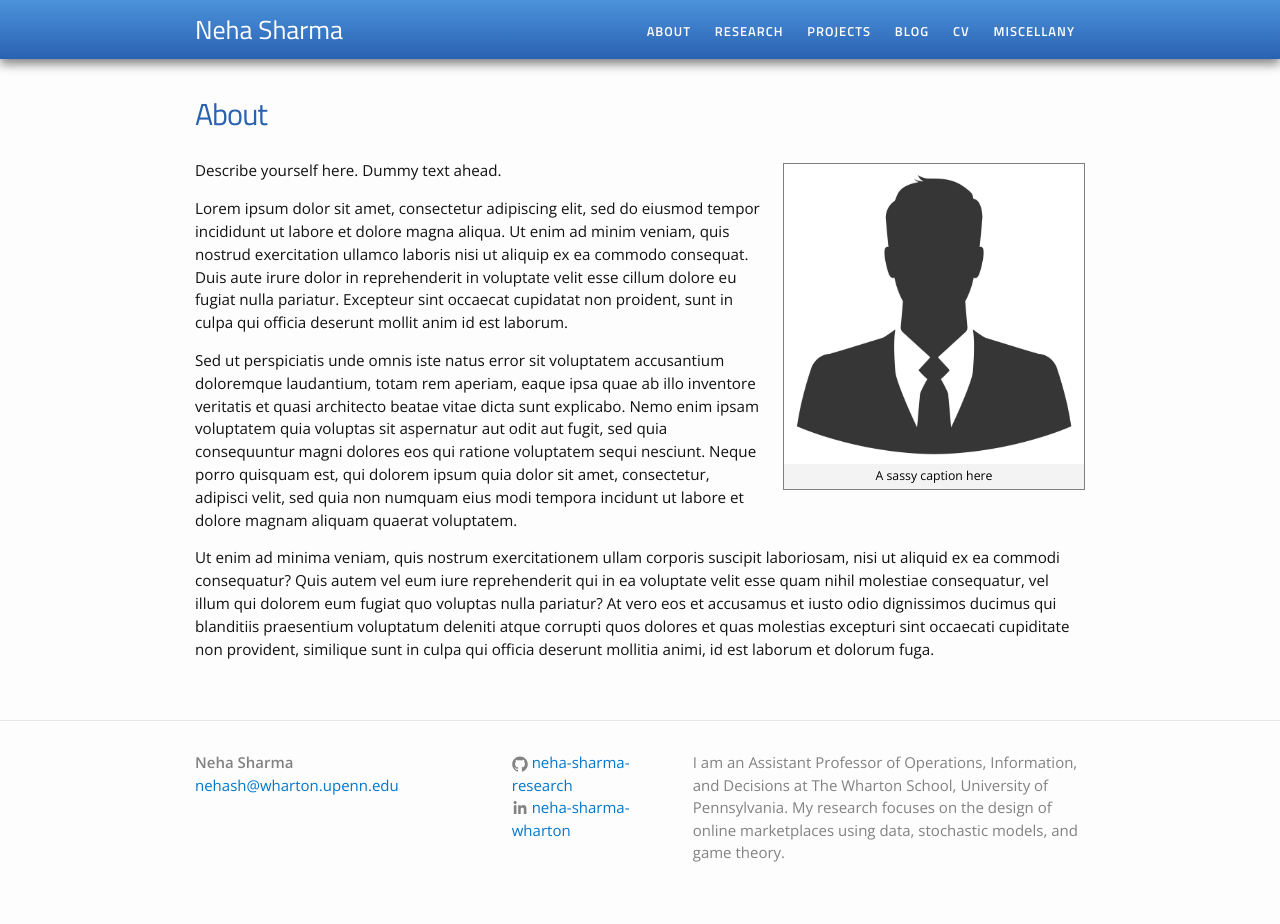
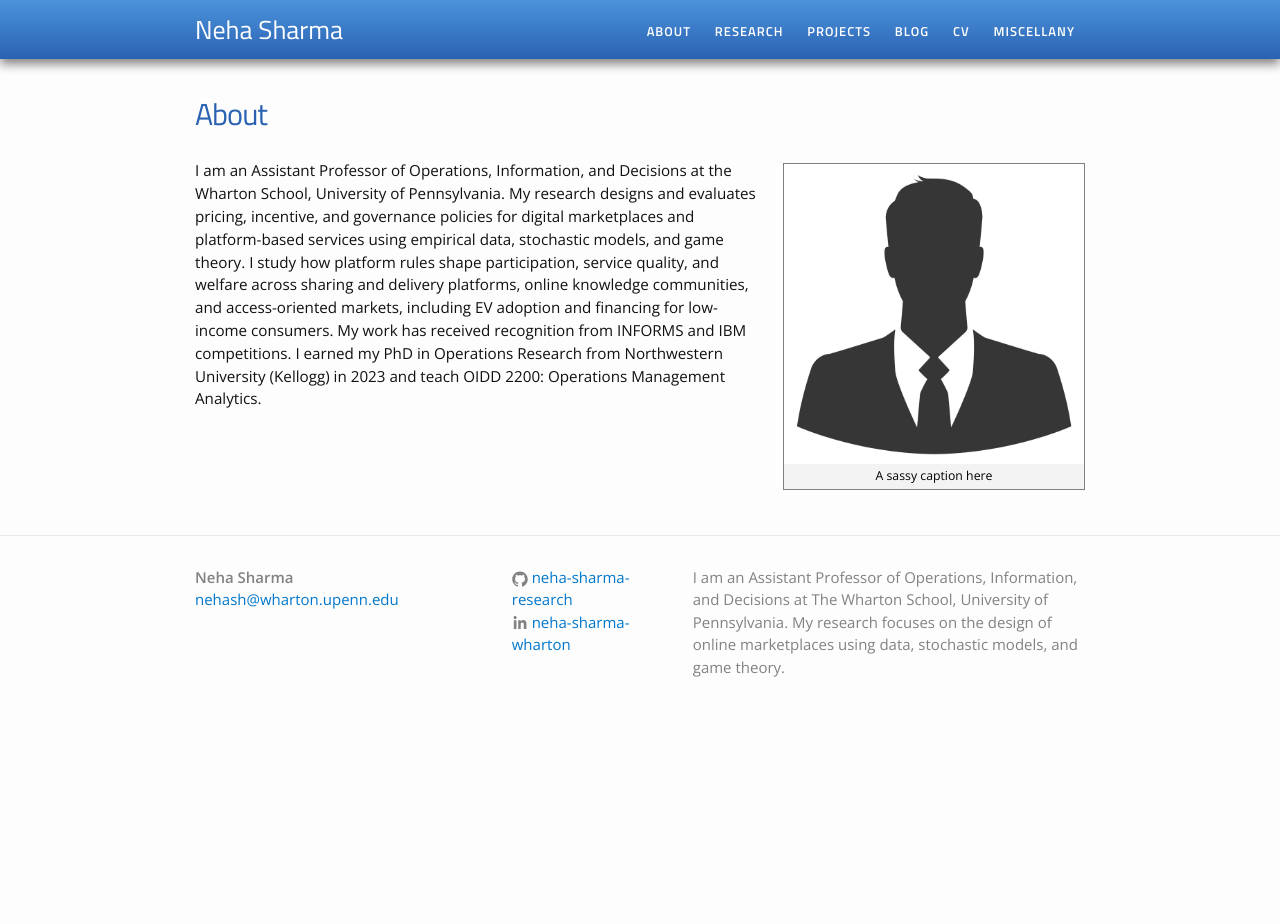
Before and after one commit to neha-sharma-research/neha-sharma-research.github.io, a Jekyll site: the page built from about.md, in a window 1280 px wide. Built offline with Jekyll 4.4.1, drawn with Linux system fonts in a browser that asks for light colours; after the commit the page ends 900 px from its top, so only the background shows below that.

Commit message:
Update about.md

```diff
--- a/about.md
+++ b/about.md
@@ -6,10 +6,4 @@ permalink: /about/
 
 {% include image.html url="/images/profile.jpg" caption="A sassy caption here" width=300 align="right" %}
 
-Describe yourself here. Dummy text ahead.
-
-Lorem ipsum dolor sit amet, consectetur adipiscing elit, sed do eiusmod tempor incididunt ut labore et dolore magna aliqua. Ut enim ad minim veniam, quis nostrud exercitation ullamco laboris nisi ut aliquip ex ea commodo consequat. Duis aute irure dolor in reprehenderit in voluptate velit esse cillum dolore eu fugiat nulla pariatur. Excepteur sint occaecat cupidatat non proident, sunt in culpa qui officia deserunt mollit anim id est laborum.
-
-Sed ut perspiciatis unde omnis iste natus error sit voluptatem accusantium doloremque laudantium, totam rem aperiam, eaque ipsa quae ab illo inventore veritatis et quasi architecto beatae vitae dicta sunt explicabo. Nemo enim ipsam voluptatem quia voluptas sit aspernatur aut odit aut fugit, sed quia consequuntur magni dolores eos qui ratione voluptatem sequi nesciunt. Neque porro quisquam est, qui dolorem ipsum quia dolor sit amet, consectetur, adipisci velit, sed quia non numquam eius modi tempora incidunt ut labore et dolore magnam aliquam quaerat voluptatem.
-
-Ut enim ad minima veniam, quis nostrum exercitationem ullam corporis suscipit laboriosam, nisi ut aliquid ex ea commodi consequatur? Quis autem vel eum iure reprehenderit qui in ea voluptate velit esse quam nihil molestiae consequatur, vel illum qui dolorem eum fugiat quo voluptas nulla pariatur? At vero eos et accusamus et iusto odio dignissimos ducimus qui blanditiis praesentium voluptatum deleniti atque corrupti quos dolores et quas molestias excepturi sint occaecati cupiditate non provident, similique sunt in culpa qui officia deserunt mollitia animi, id est laborum et dolorum fuga.
+I am an Assistant Professor of Operations, Information, and Decisions at the Wharton School, University of Pennsylvania. My research designs and evaluates pricing, incentive, and governance policies for digital marketplaces and platform-based services using empirical data, stochastic models, and game theory. I study how platform rules shape participation, service quality, and welfare across sharing and delivery platforms, online knowledge communities, and access-oriented markets, including EV adoption and financing for low-income consumers. My work has received recognition from INFORMS and IBM competitions. I earned my PhD in Operations Research from Northwestern University (Kellogg) in 2023 and teach OIDD 2200: Operations Management Analytics.
```
